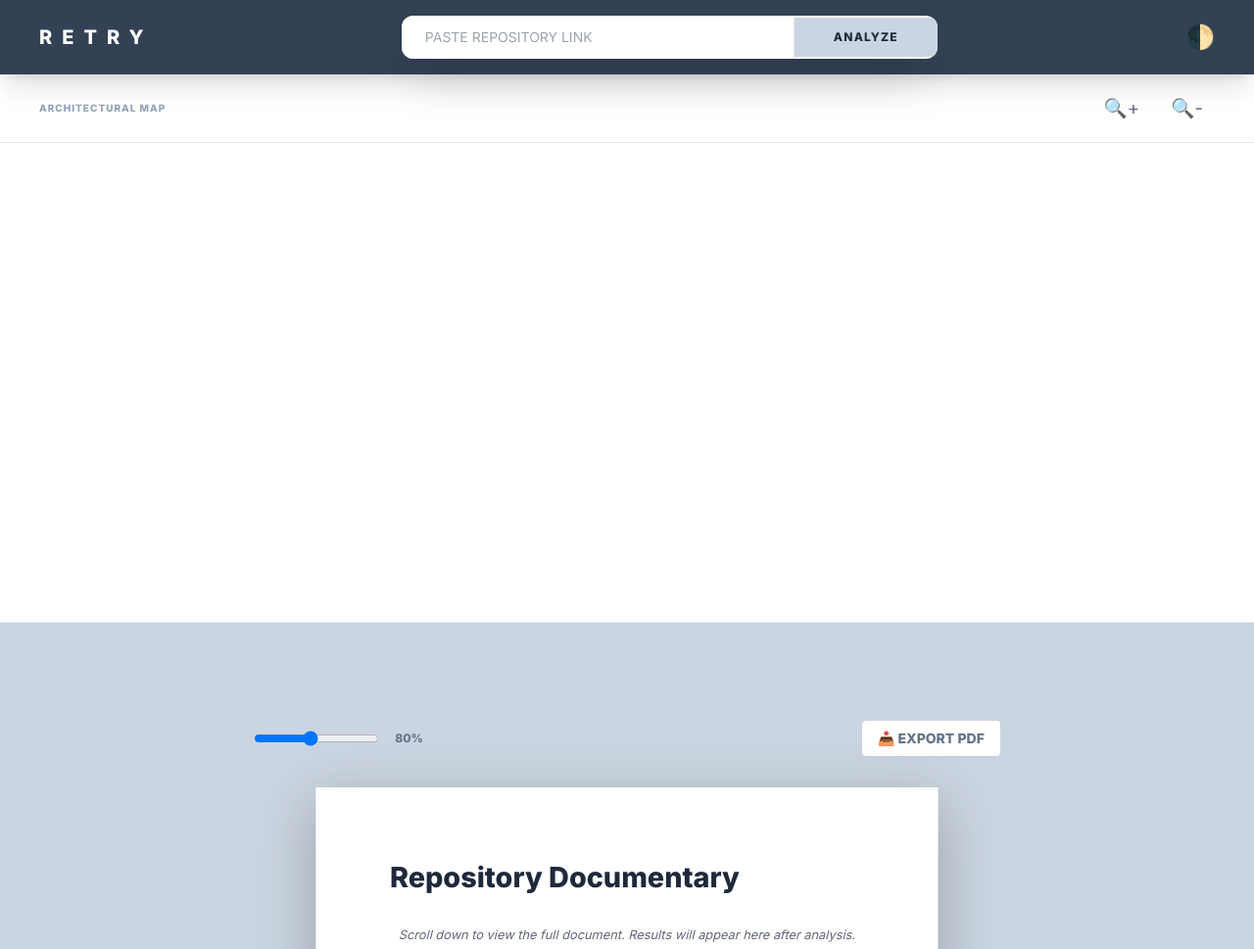
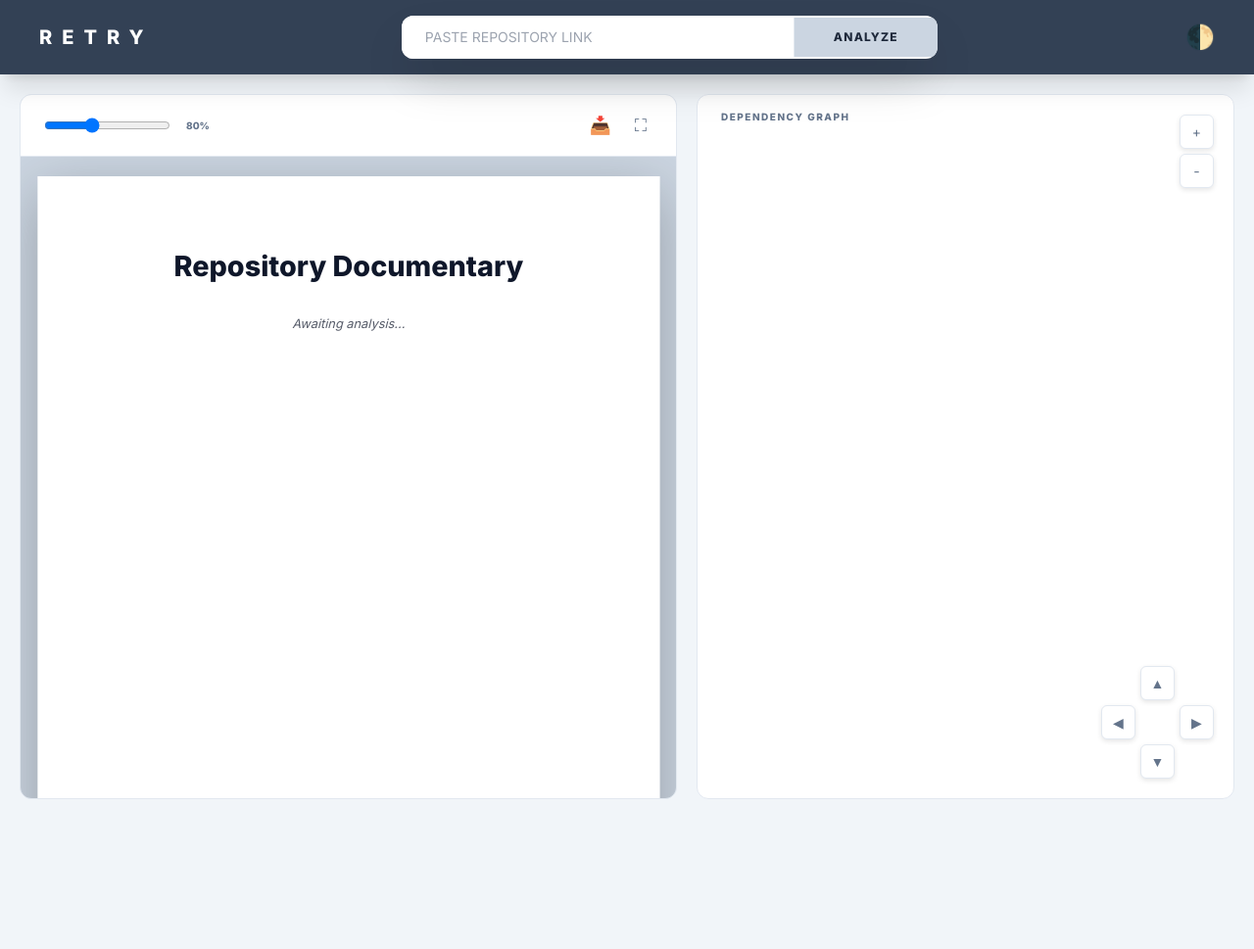
Before and after one commit to ralphie49/vasco, a plain HTML site: page index.html in a window 1280 px wide. Shown: the top 969 px of the page at 98% size. Drawn offline with nearby package versions, Linux system fonts and the light colour scheme.

Commit message:
Initial n2

```diff
--- a/index.html
+++ b/index.html
@@ -13,12 +13,13 @@
             --body-bg: #f1f5f9;
             --studio-bg: #cbd5e1;
             --paper-bg: #ffffff;
-            --text-color: #1e293b;
+            --text-color: #0f172a;
             --header-bg: #334155;
             --panel-bg: #ffffff;
             --border-color: #e2e8f0;
             --icon-color: #64748b;
             --code-bg: #f1f5f9;
+            --code-text: #000000;
         }
 
         .dark-mode {
@@ -30,46 +31,60 @@
             --panel-bg: #0f172a;
             --border-color: #334155;
             --icon-color: #94a3b8;
-            --code-bg: #334155;
+            --code-bg: #020617;
+            --code-text: #e2e8f0;
         }
 
-        /* Allow natural page scrolling */
         body {
             font-family: 'Inter', sans-serif;
             min-height: 100vh;
+            margin: 0;
+            display: flex;
+            flex-direction: column;
+            transition: background 0.3s ease;
+            background: var(--body-bg);
             overflow-y: auto;
             overflow-x: hidden;
+        }
+
+        nav { position: sticky; top: 0; z-index: 1000; flex-shrink: 0; }
+
+        .main-content {
+            display: flex;
+            padding: 20px;
+            gap: 20px;
+            min-height: 120vh;
+        }
+
+        #doc-panel {
+            width: 55%;
+            height: 90vh;
+            position: sticky;
+            top: 20px;
             display: flex;
             flex-direction: column;
-            transition: all 0.3s ease;
-            background: var(--body-bg);
-            margin: 0;
+            background: var(--studio-bg);
+            border-radius: 12px;
+            border: 1px solid var(--border-color);
+            overflow: hidden;
         }
 
-        nav { position: sticky; top: 0; z-index: 1000; }
-
-        /* TOP SECTION: ARCHITECTURAL MAP */
-        #map-section {
-            width: 100%;
-            height: 70vh; /* Takes 70% of initial view */
-            background: var(--panel-bg);
-            border-bottom: 1px solid var(--border-color);
+        #doc-viewport {
+            flex: 1;
+            overflow: auto;
             display: flex;
-            flex-direction: column;
+            justify-content: center;
+            align-items: flex-start;
+            padding: 0;
         }
 
-        #cy { width: 100%; flex-grow: 1; }
-
-        /* BOTTOM SECTION: THE STUDIO VIEWPORT */
-        #doc-studio {
-            width: 100%;
-            min-height: 150vh; /* Massive height for deep scrolling */
-            background: var(--studio-bg);
-            display: flex;
-            flex-direction: column;
-            align-items: center;
-            padding: 100px 0;
-            transition: background 0.3s;
+        #doc-viewport::-webkit-scrollbar { width: 10px; height: 10px; }
+        #doc-viewport::-webkit-scrollbar-track { background: transparent; }
+        #doc-viewport::-webkit-scrollbar-thumb {
+            background: rgba(0,0,0,0.15);
+            border-radius: 10px;
+            border: 2px solid transparent;
+            background-clip: content-box;
         }
 
         #doc-page {
@@ -79,74 +94,178 @@
             height: auto;
             padding: 25mm;
             box-shadow: 0 20px 70px rgba(0, 0, 0, 0.25);
+            transform: scale(0.8);
             transform-origin: top center;
-            transition: all 0.3s ease-out;
-            color: var(--text-color);
+            flex-shrink: 0;
+            color: var(--text-color) !important;
+            margin-top: 20px;
             margin-bottom: 100px;
+            transition: background 0.3s ease, color 0.3s ease;
         }
 
-        /* UI ELEMENTS */
-        .panel-header { background: var(--panel-bg); border-bottom: 1px solid var(--border-color); padding: 12px 40px; }
-        .header-bg { background-color: var(--header-bg); }
-        .nav-icon { color: var(--icon-color); padding: 8px 12px; font-size: 1.2rem; cursor: pointer; border: none; background: none; }
-        .nav-icon:hover { color: #3b82f6; }
-        .formal-blue-btn { background-color: #cbd5e1; color: #1e293b; font-weight: 800; }
-
-        /* TEXT VISIBILITY */
-        #doc-container, #doc-container h1, #doc-container h2, #doc-container h3,
-        #doc-container p, #doc-container li, #doc-container strong {
-            color: var(--text-color) !important;
-        }
+        #doc-container h1, #doc-container h2, #doc-container h3, #doc-container strong { color: var(--text-color) !important; }
+        #doc-container p, #doc-container li { color: var(--text-color) !important; }
 
         #doc-container pre {
             background-color: var(--code-bg) !important;
-            padding: 20px; border-radius: 8px; border: 1px solid var(--border-color);
+            padding: 24px;
+            border-radius: 8px;
+            border: 1px solid var(--border-color);
+            margin: 24px 0;
+            overflow-x: auto;
         }
 
+        #doc-container pre code {
+            color: var(--code-text) !important;
+            background: transparent !important;
+            font-family: 'Courier New', Courier, monospace;
+            font-size: 0.95rem;
+            line-height: 1.5;
+            white-space: pre-wrap; /* Wrap long lines for PDF */
+        }
+
+        #map-panel {
+            width: 45%;
+            height: 90vh;
+            position: sticky;
+            top: 20px;
+            background: var(--panel-bg);
+            border-radius: 12px;
+            border: 1px solid var(--border-color);
+            display: flex;
+            flex-direction: column;
+            overflow: hidden;
+        }
+
+        #cy-container { position: relative; flex-grow: 1; }
+        #cy { width: 100%; height: 100%; }
+
+        .graph-title {
+            position: absolute;
+            top: 15px;
+            left: 24px;
+            z-index: 10;
+            font-size: 10px;
+            font-weight: 800;
+            text-transform: uppercase;
+            letter-spacing: 0.15em;
+            color: var(--icon-color);
+            pointer-events: none;
+        }
+
+        .graph-controls {
+            position: absolute;
+            bottom: 20px;
+            right: 20px;
+            display: grid;
+            grid-template-areas: ". up ." "left . right" ". down .";
+            gap: 5px;
+            z-index: 10;
+        }
+
+        .graph-btn {
+            width: 35px;
+            height: 35px;
+            background: white;
+            border: 1px solid var(--border-color);
+            border-radius: 6px;
+            display: flex;
+            align-items: center;
+            justify-content: center;
+            font-size: 14px;
+            cursor: pointer;
+            box-shadow: 0 2px 5px rgba(0,0,0,0.1);
+            color: #64748b;
+        }
+        .graph-btn:hover { background: #f8fafc; color: #3b82f6; }
+        .dark-mode .graph-btn { background: #1e293b; color: #94a3b8; border-color: #334155; }
+
+        .panel-header { background: var(--panel-bg); border-bottom: 1px solid var(--border-color); padding: 12px 24px; display: flex; justify-content: space-between; align-items: center; flex-shrink: 0; }
+        .nav-icon { color: var(--icon-color); padding: 6px; cursor: pointer; background: none; border: none; font-size: 1.1rem; }
+        .formal-blue-btn { background-color: #cbd5e1; color: #1e293b; font-weight: 800; }
+
+        /* PRINT CLEANUP: Forces full visibility and hides scrollbars */
         @media print {
-            nav, #map-section, .panel-header, #doc-controls { display: none !important; }
-            body, #doc-studio { background: white !important; overflow: visible !important; display: block !important; padding: 0 !important; }
-            #doc-page { transform: scale(1) !important; box-shadow: none !important; width: 100% !important; margin: 0 !important; }
+            @page { margin: 10mm; size: auto; }
+            ::-webkit-scrollbar { display: none !important; }
+            body, html {
+                overflow: visible !important;
+                height: auto !important;
+                background: white !important;
+                -webkit-print-color-adjust: exact;
+            }
+            nav, #map-panel, .panel-header, .graph-controls, .graph-title { display: none !important; }
+            .main-content { display: block !important; padding: 0 !important; margin: 0 !important; }
+            #doc-panel { width: 100% !important; height: auto !important; position: static !important; border: none !important; background: transparent !important; }
+            #doc-viewport { display: block !important; overflow: visible !important; padding: 0 !important; }
+            #doc-page {
+                transform: none !important;
+                box-shadow: none !important;
+                margin: 0 !important;
+                width: 100% !important;
+                padding: 0 !important;
+                color: black !important;
+            }
+            #doc-container pre {
+                overflow: visible !important;
+                white-space: pre-wrap !important;
+                word-wrap: break-word !important;
+                background-color: #f1f5f9 !important; /* Force grey background for print readability */
+                border: 1px solid #ddd !important;
+            }
+            #doc-container pre code { color: black !important; }
         }
     </style>
 </head>
-<body>
+<body id="main-body">
 
-    <nav class="p-4 header-bg flex justify-between items-center shadow-xl">
+    <nav class="p-4 bg-[#334155] dark:bg-black flex justify-between items-center shadow-xl">
         <div class="flex items-center"><span class="text-white font-extrabold tracking-[0.5em] text-xl ml-6">RETRY</span></div>
         <div class="flex items-center rounded-xl overflow-hidden shadow-2xl bg-white">
             <input id="repo-url" type="text" placeholder="PASTE REPOSITORY LINK" class="px-6 py-3 text-sm w-[400px] outline-none border-none text-slate-700">
             <button onclick="ingestRepo()" id="btn-ingest" class="formal-blue-btn px-10 py-3 text-xs uppercase tracking-widest border-l border-slate-200">Analyze</button>
         </div>
-        <div class="flex items-center gap-4 mr-6">
-            <button onclick="toggleDarkMode()" class="text-2xl cursor-pointer">🌓</button>
-        </div>
+        <button onclick="toggleDarkMode()" class="text-2xl mr-6">🌓</button>
     </nav>
 
-    <div id="map-section">
-        <div class="panel-header flex justify-between items-center">
-            <span class="text-[10px] font-bold text-slate-400 uppercase tracking-widest">Architectural Map</span>
-            <div class="flex gap-2">
-                <button onclick="zoomGraph(1.2)" class="nav-icon">🔍+</button>
-                <button onclick="zoomGraph(0.8)" class="nav-icon">🔍-</button>
+    <div class="main-content">
+        <div id="doc-panel" class="panel">
+            <div class="panel-header">
+                <div class="flex items-center gap-4">
+                    <input type="range" min="0.4" max="1.5" step="0.05" value="0.80" id="zoomRange" oninput="updateZoom(this.value)">
+                    <span id="zoomVal" class="text-[10px] font-bold text-slate-500">80%</span>
+                </div>
+                <div class="flex gap-3">
+                    <button onclick="window.print()" class="nav-icon">📥</button>
+                    <button onclick="toggleFocusMode()" class="nav-icon">⛶</button>
+                </div>
+            </div>
+            <div id="doc-viewport">
+                <div id="doc-page">
+                    <div id="doc-container" class="prose max-w-none">
+                        <div id="placeholder-text">
+                            <h1 class="text-center">Repository Documentary</h1>
+                            <p class="text-center italic mt-10 opacity-70">Awaiting analysis...</p>
+                        </div>
+                    </div>
+                </div>
             </div>
         </div>
-        <div id="cy"></div>
-    </div>
 
-    <div id="doc-studio">
-        <div id="doc-controls" class="w-full max-w-[210mm] flex justify-between mb-8 px-4">
-            <div class="flex items-center gap-4">
-                <input type="range" min="0.4" max="1.3" step="0.05" value="0.8" class="w-32" id="zoomRange" oninput="updateZoom(this.value)">
-                <span id="zoomVal" class="text-xs font-bold text-slate-500">80%</span>
-            </div>
-            <button onclick="window.print()" class="nav-icon font-bold text-sm bg-white px-4 rounded shadow-sm">📥 EXPORT PDF</button>
-        </div>
-
-        <div id="doc-page">
-            <div id="doc-container" class="prose max-w-none">
-                <h1>Repository Documentary</h1>
-                <p class="text-center italic mt-10 opacity-70">Scroll down to view the full document. Results will appear here after analysis.</p>
+        <div id="map-panel" class="panel">
+            <div id="cy-container">
+                <div class="graph-title">Dependency Graph</div>
+                <div id="cy"></div>
+                <div class="graph-controls">
+                    <button class="graph-btn" style="grid-area: up" onclick="panGraph(0, 50)">▲</button>
+                    <button class="graph-btn" style="grid-area: left" onclick="panGraph(50, 0)">◀</button>
+                    <button class="graph-btn" style="grid-area: right" onclick="panGraph(-50, 0)">▶</button>
+                    <button class="graph-btn" style="grid-area: down" onclick="panGraph(0, -50)">▼</button>
+                </div>
+                <div style="position: absolute; top: 20px; right: 20px; display: flex; flex-direction: column; gap: 5px;">
+                    <button class="graph-btn" onclick="zoomGraph(1.2)">+</button>
+                    <button class="graph-btn" onclick="zoomGraph(0.8)">-</button>
+                </div>
             </div>
         </div>
     </div>
@@ -154,6 +273,11 @@
     <script>
         let cy = null;
         let isDarkMode = false;
+
+        function toggleFocusMode() {
+            document.body.classList.toggle('focus-mode');
+            if (cy) setTimeout(() => { cy.resize(); cy.fit(); }, 350);
+        }
 
         function toggleDarkMode() {
             isDarkMode = !isDarkMode;
@@ -166,26 +290,26 @@
         }
 
         function zoomGraph(factor) { if (cy) cy.zoom(cy.zoom() * factor); }
+        function panGraph(x, y) { if (cy) cy.panBy({ x: x, y: y }); }
 
         function updateZoom(val) {
-            document.getElementById('doc-page').style.transform = `scale(${val})`;
+            const page = document.getElementById('doc-page');
+            page.style.transform = `scale(${val})`;
             document.getElementById('zoomVal').innerText = Math.round(val * 100) + '%';
+            page.style.marginTop = (val > 1) ? `${(val - 1) * 200 + 20}px` : '20px';
         }
 
         async function ingestRepo() {
             const url = document.getElementById('repo-url').value;
             if (!url) return;
             const btn = document.getElementById('btn-ingest');
-            btn.innerText = "RUNNING...";
+            btn.innerText = "RUNNING";
             try {
                 const res = await fetch('http://127.0.0.1:8000/ingest', { method: 'POST', headers: { 'Content-Type': 'application/json' }, body: JSON.stringify({ url: url }) });
                 const data = await res.json();
                 const genRes = await fetch(`http://127.0.0.1:8000/generate/${data.repo}`);
                 const genData = await genRes.json();
-                document.getElementById('doc-container').innerHTML = `<h1>Repository Documentary</h1><div class="mt-12">${marked.parse(genData.markdown)}</div>`;
-
-                // Automatically scroll to the document once it's ready
-                document.getElementById('doc-studio').scrollIntoView({ behavior: 'smooth' });
+                document.getElementById('doc-container').innerHTML = `<div>${marked.parse(genData.markdown)}</div>`;
                 loadGraph();
             } catch (e) { alert("Server Error"); }
             finally { btn.innerText = "Analyze"; }
@@ -206,11 +330,11 @@
                     }},
                     { selector: 'edge', style: { 'width': 2, 'line-color': isDarkMode ? '#475569' : '#cbd5e1', 'target-arrow-shape': 'triangle', 'curve-style': 'bezier' }}
                 ],
-                layout: { name: 'cose', padding: 50 }
+                layout: { name: 'cose', padding: 30 }
             });
         }
 
-        window.onload = () => updateZoom(0.8);
+        window.onload = () => updateZoom(0.80);
     </script>
 </body>
 </html>
```
Also changed, not shown: 2 other files.
